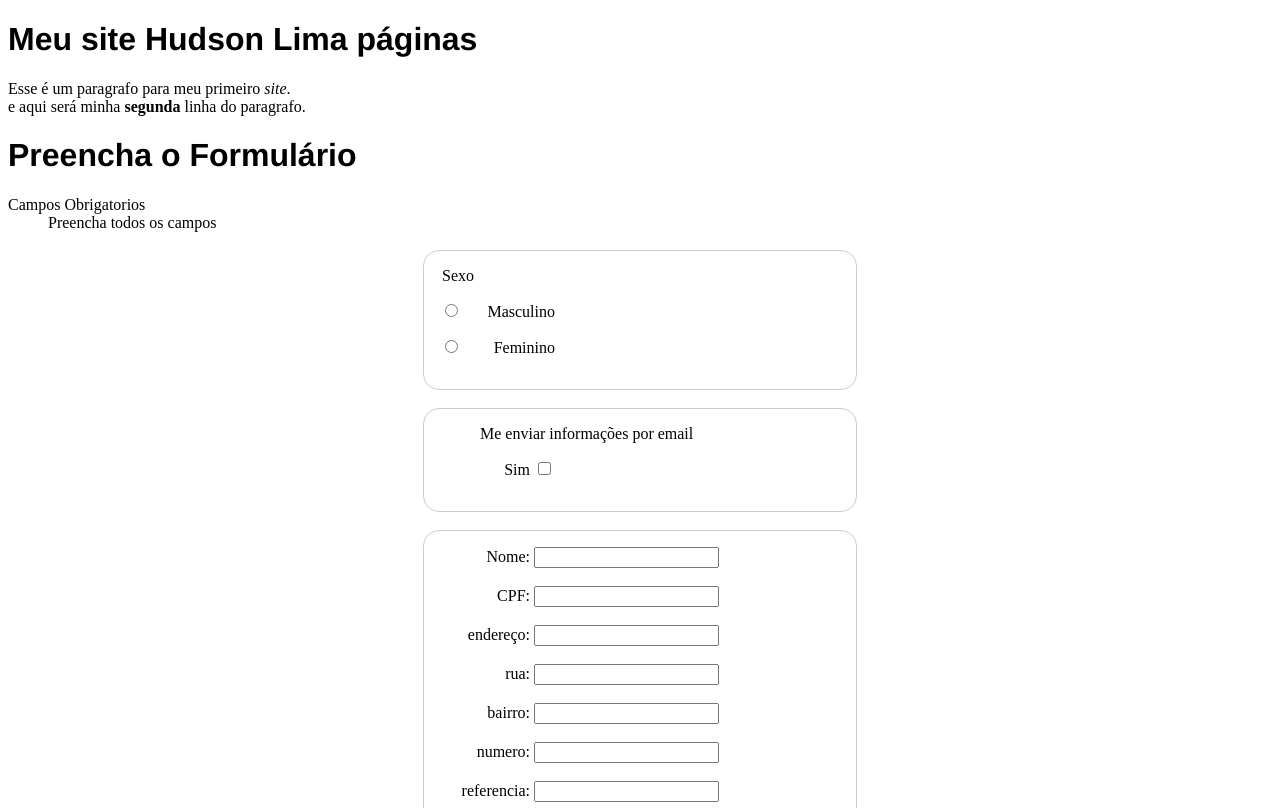
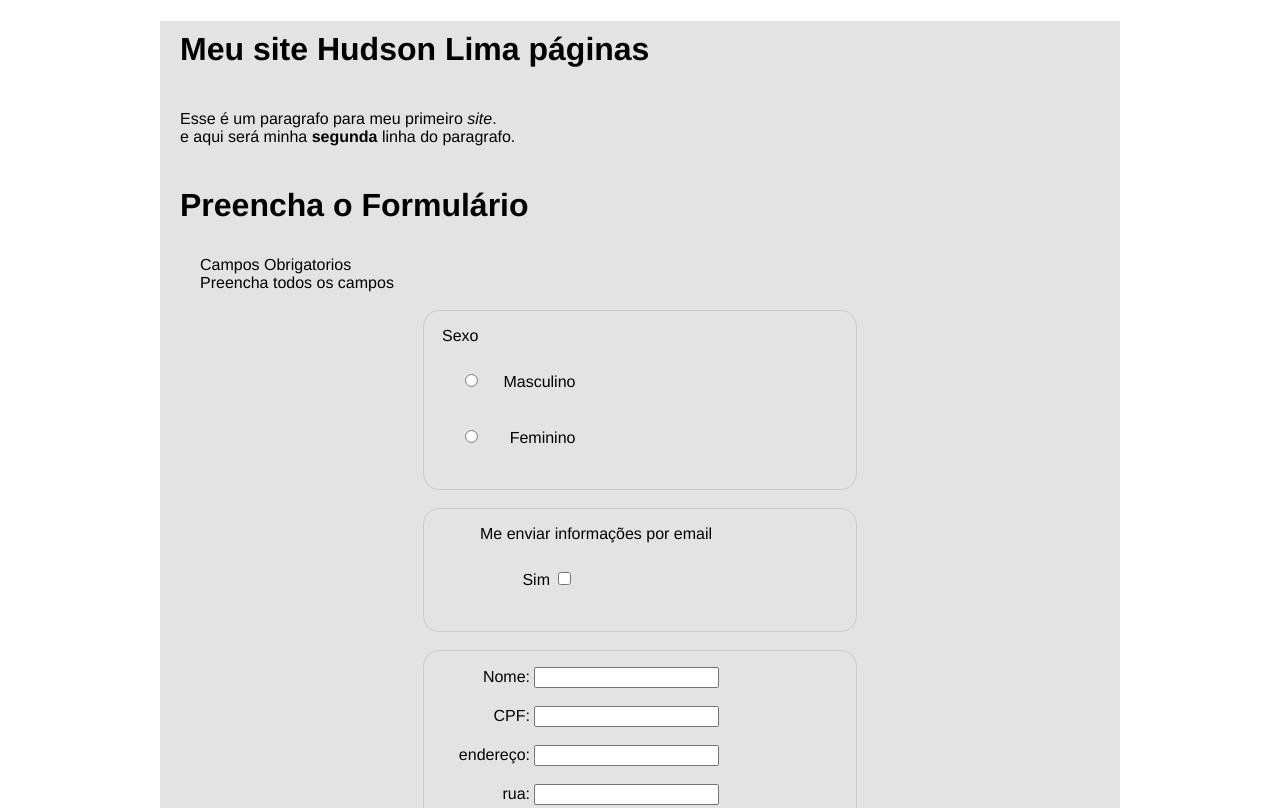
Before and after one commit to hudinlima/aulasdev.web, a plain HTML site: page index.html in a window 1280 px wide. Shown: the top 808 px of the page. Drawn offline with Linux system fonts and the light colour scheme.

Commit message:
alteracao no index e no estilo

```diff
--- /dev/null
+++ b/estilo2.css
@@ -0,0 +1,17 @@
+body {
+font-family: helvetica,sans-serif;
+}
+
+#wrap{
+width: 960px;
+margin: auto;
+background: #e3e3e3;
+}
+
+body h1{
+    padding: 10px 20px;
+}
+
+body p{
+    padding: 10px 20px;
+}
--- a/index.html
+++ b/index.html
@@ -10,10 +10,13 @@
         <link rel="stylesheet" type="text/css" href="estilo.css" />
         <link rel="stylesheet" type="text/css" href="class2.css" />
         <link rel="stylesheet" type="text/css" href="class3.css" />
+        <link rel="stylesheet" type="text/css" href="estilo2.css" />
 
     </head>
 
     <body>
+
+    <div id ="wrap" >
             <h1> Meu site Hudson Lima páginas </h1>
             <p> Esse é um paragrafo para meu primeiro <em>site</em>. <br/> e aqui será minha <strong>segunda</strong> linha do paragrafo. </p>
 
@@ -21,7 +24,7 @@
 
             <h1> Preencha o Formulário</h1>
             <dl>
-            <dt> Campos Obrigatorios </dt>
+                <dd> Campos Obrigatorios </dd>
                 <dd> Preencha todos os campos</dd>
             <br/>
             <form>
```
Lines whose indentation alone changed are shown as unchanged.
